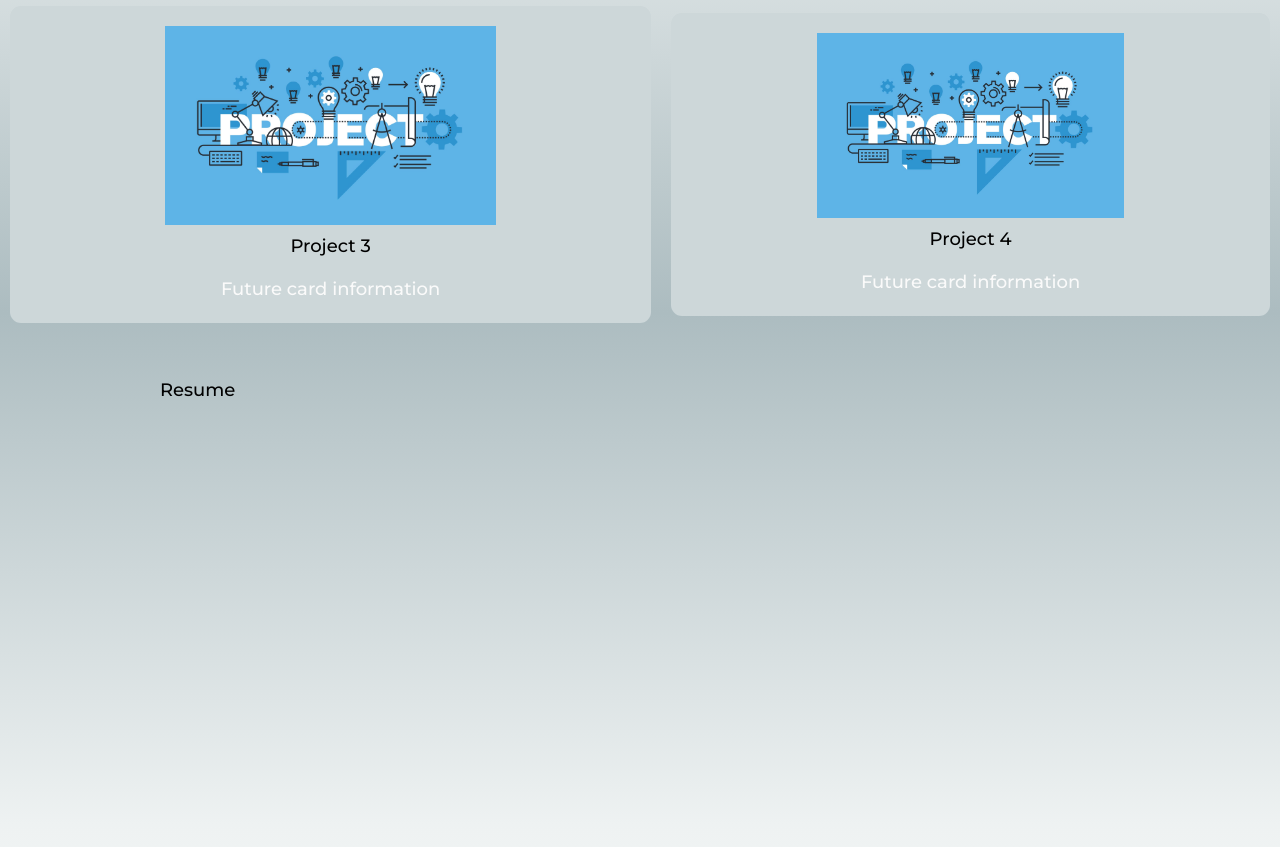
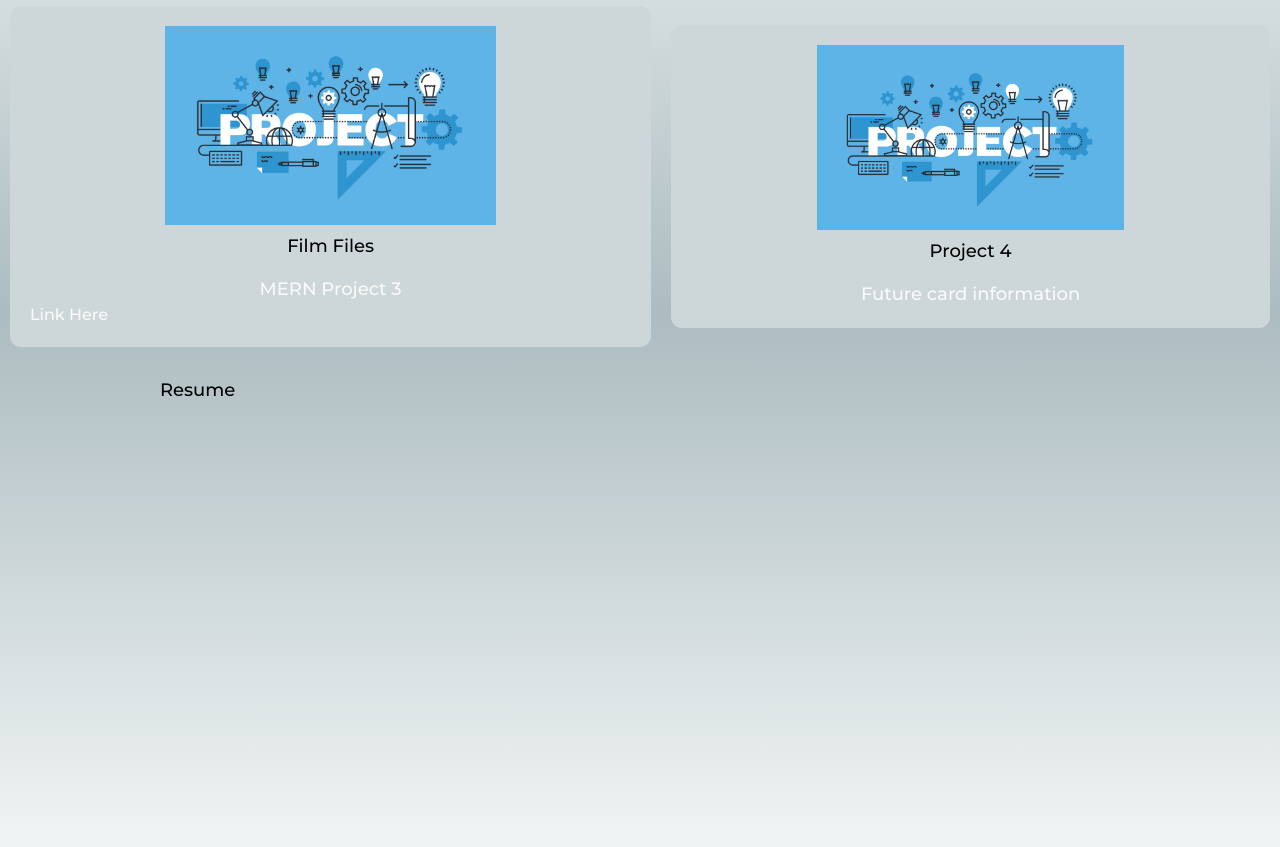
Before and after one commit to BeluchiIgbo/module-2-challenge, a plain HTML site: page index.html in a window 1280 px wide. Shown: the part 2023-2870 px from the top of the page. Drawn offline with nearby package versions, Linux system fonts and the light colour scheme.

Commit message:
Update index.html

```diff
--- a/index.html
+++ b/index.html
@@ -110,9 +110,10 @@
                           alt="future project picture"
                           class="work-pic"
                         />
-                        <h3 class="card-title">Project 3</h3>
+                        <h3 class="card-title">Film Files</h3>
                         <p class="card-info">
-                          Future card information
+                          MERN Project 3
+                            <a href="https://film-files.onrender.com/">Link Here</a>
                         </p>
 
                       </div>
```
